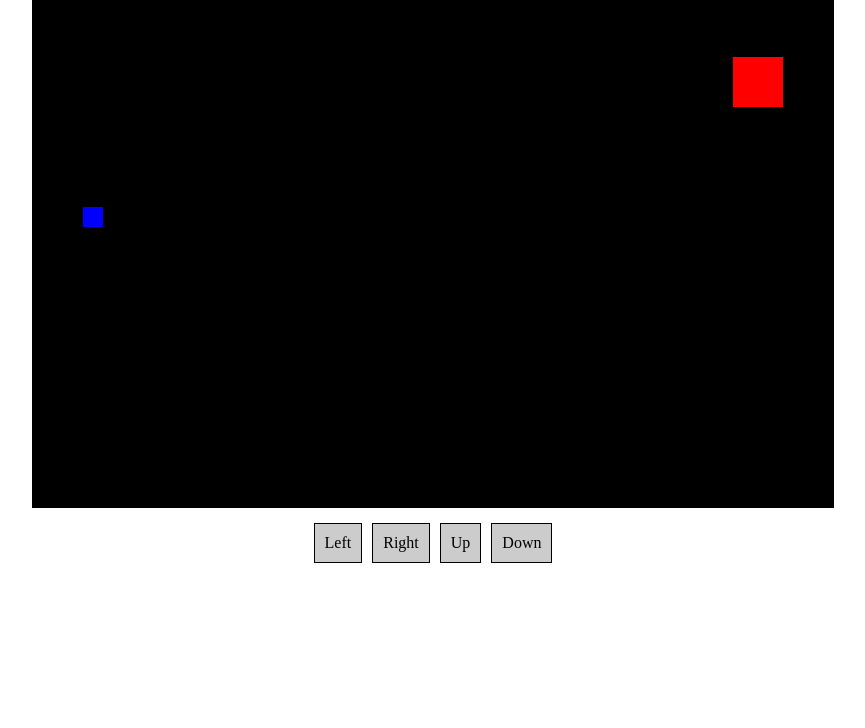
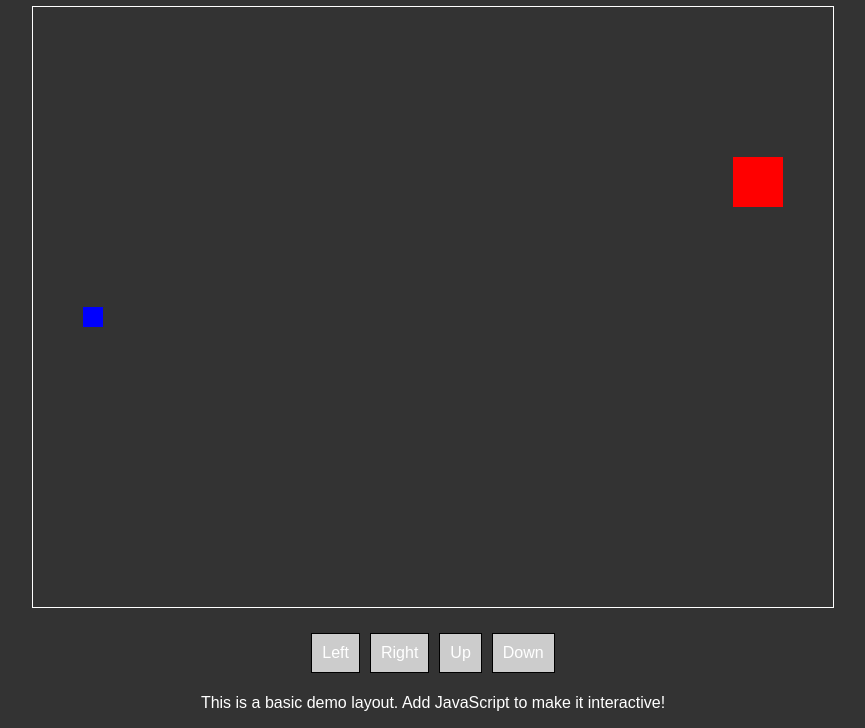
Before and after one commit to r00con/Rubikscube, a plain HTML site: page index.html in a window 1280 px wide. Shown: the part 102-830 px from the top of the page, without its empty margins (207-1072 px from the left). Before the commit the page ends 800 px from the top, so only its background shows below. Drawn offline with Linux system fonts and the light colour scheme.

Commit message:
Update index.html

```diff
--- a/index.html
+++ b/index.html
@@ -2,21 +2,44 @@
 <html lang="en">
 <head>
   <meta charset="UTF-8">
-  <title>supalala</title>
+  <title>wowow</title>
   <style>
-    canvas {
-      display: block;
+    body {
+      background-color: #333;
+      color: #fff;
+      font-family: Arial, sans-serif;
+      text-align: center;
+      margin-top: 50px;
+    }
+    .gameArea {
+      border: 1px solid #fff;
+      width: 800px;
+      height: 600px;
       margin: 0 auto;
-      border: 1px solid #000;
-      background-color: #000;
+      position: relative;
     }
-
+    .player, .boss {
+      position: absolute;
+    }
+    .player {
+      width: 20px;
+      height: 20px;
+      background-color: blue;
+      top: 300px;
+      left: 50px;
+    }
+    .boss {
+      width: 50px;
+      height: 50px;
+      background-color: red;
+      top: 150px;
+      right: 50px;
+    }
     .controls {
       display: flex;
       justify-content: center;
-      margin-top: 10px;
+      margin-top: 20px;
     }
-
     .button {
       background-color: #ccc;
       border: 1px solid #000;
@@ -28,42 +51,17 @@
   </style>
 </head>
 <body>
-  <canvas id="gameCanvas" width="800" height="600"></canvas>
+  <h1>wowow</h1>
+  <div class="gameArea">
+    <div class="player"></div>
+    <div class="boss"></div>
+  </div>
   <div class="controls">
-    <div class="button" data-dir="left">Left</div>
-    <div class="button" data-dir="right">Right</div>
-    <div class="button" data-dir="up">Up</div>
-    <div class="button" data-dir="down">Down</div>
+    <div class="button">Left</div>
+    <div class="button">Right</div>
+    <div class="button">Up</div>
+    <div class="button">Down</div>
   </div>
-  <script>
-    const canvas = document.getElementById('gameCanvas');
-    const ctx = canvas.getContext('2d');
-
-    const player = { x: 50, y: 300, width: 20, height: 20 };
-    const boss = { x: 700, y: 150, width: 50, height: 50 };
-
-    function drawGame() {
-      ctx.clearRect(0, 0, canvas.width, canvas.height);
-      ctx.fillStyle = 'blue';
-      ctx.fillRect(player.x, player.y, player.width, player.height);
-      ctx.fillStyle = 'red';
-      ctx.fillRect(boss.x, boss.y, boss.width, boss.height);
-      ctx.fillStyle = 'white';
-      ctx.fillText('Game Title: wowow', 10, 20);
-    }
-
-    drawGame();
-
-    document.querySelectorAll('.button').forEach(button => {
-      button.addEventListener('click', () => {
-        const dir = button.dataset.dir;
-        if (dir === 'left' && player.x > 0) player.x -= 20;
-        if (dir === 'right' && player.x < canvas.width - player.width) player.x += 20;
-        if (dir === 'up' && player.y > 0) player.y -= 20;
-        if (dir === 'down' && player.y < canvas.height - player.height) player.y += 20;
-        drawGame();
-      });
-    });
-  </script>
+  <p>This is a basic demo layout. Add JavaScript to make it interactive!</p>
 </body>
 </html>
```
